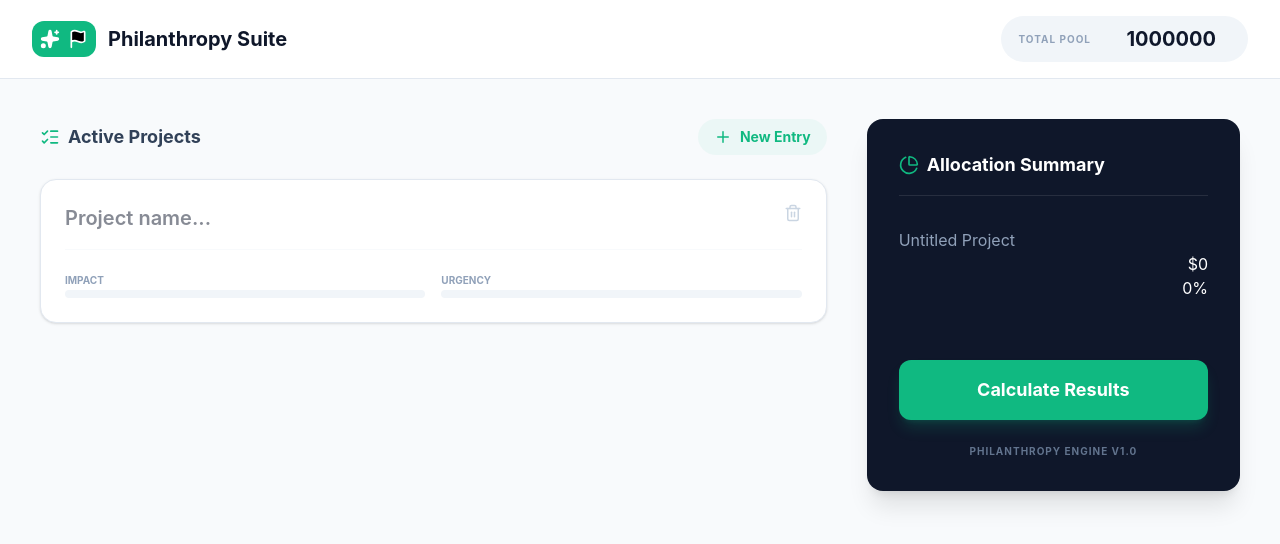
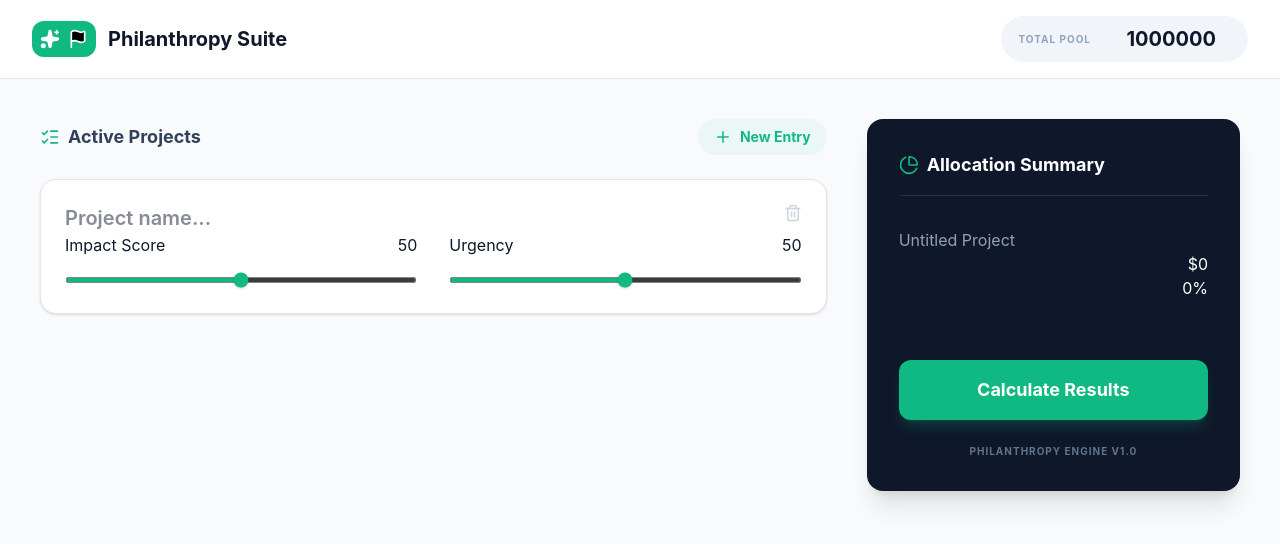
Before and after one commit to EccentricTom/philanthropy_suite, a React (Vite) app in the folder frontend/: page / in a window 1280 px wide. Both pictures are taken after a click on the button "New Entry". Shown: the top 544 px of the page. Built offline with nearby package versions, Linux system fonts and the light colour scheme.

Commit message:
Added functioning sliders and custom styling

```diff
--- a/frontend/src/App.tsx
+++ b/frontend/src/App.tsx
@@ -1,9 +1,9 @@
-import { useState } from 'react';
+//import { useState } from 'react';
 import { ListChecks, Plus, PieChart } from 'lucide-react';
 import { Header } from './components/Header';
 import { ProjectCard } from './components/ProjectCard';
 import { useProjectLogic } from './hooks/useProjectLogic.ts';
-import type { Project } from './types';
+//import type { Project } from './types';
 
 export default function App() {
   // --- STATE ---
--- a/frontend/src/components/ProjectCard.tsx
+++ b/frontend/src/components/ProjectCard.tsx
@@ -1,6 +1,7 @@
 // src/components/ProjectCard.tsx
 import { Trash2 } from 'lucide-react';
 import type { Project } from '../types'; // Import the type we created
+import { Slider } from './Slider';
 
 interface ProjectCardProps {
   project: Project;
@@ -26,16 +27,17 @@ export function ProjectCard({ project, onUpdate, onDelete }: ProjectCardProps) {
         </button>
       </div>
 
-      {/* Visual placeholder for the sliders we'll build next */}
-      <div className="mt-4 grid grid-cols-2 gap-4 border-t border-slate-50 pt-4">
-        <div className="space-y-1">
-          <label className="text-[10px] font-bold text-slate-400 uppercase">Impact</label>
-          <div className="h-2 bg-slate-100 rounded-full w-full"></div>
-        </div>
-        <div className="space-y-1">
-          <label className="text-[10px] font-bold text-slate-400 uppercase">Urgency</label>
-          <div className="h-2 bg-slate-100 rounded-full w-full"></div>
-        </div>
+      <div className="grid grid-cols-2 md:grid-cols-2 gap-8">
+        <Slider
+          label="Impact Score"
+          value={project.impact}
+          onChange={(val) => onUpdate(project.id, 'impact', val)}
+        />
+        <Slider
+          label="Urgency"
+          value={project.urgency}
+          onChange={(val) => onUpdate(project.id, 'urgency', val)}
+        />
       </div>
     </div>
   );
--- /dev/null
+++ b/frontend/src/components/Slider.tsx
@@ -0,0 +1,26 @@
+interface SliderProps {
+    label: string;
+    value: number;
+    onChange: (newValue: number) =>void;
+    min?: number;
+    max?: number;
+}
+
+export function Slider({ label, value, onChange, min = 0, max = 100}: SliderProps) {
+    return (
+        <div className="space-y-2">
+            <div className="flex justify-between items-center">
+                <label className="input-label-caps"> {label} </label>
+                <span className="metric-badge"> {value} </span>
+            </div>
+            <input
+            type="range"
+            min={min}
+            max={max}
+            onChange={(e) => onChange(Number(e.target.value))}
+            className="slider-track"
+            >
+            </input>
+        </div>
+    );
+}
--- a/frontend/src/index.css
+++ b/frontend/src/index.css
@@ -41,4 +41,14 @@
   .input-budget-wrapper {
     @apply flex items-center gap-3 bg-slate-100 px-4 py-2 rounded-full border border-transparent focus-within:border-brand-primary focus-within:bg-white;
   }
+
+  /* Ensure this is in your @layer components block in index.css */
+.slider-track {
+  @apply w-full h-1.5 bg-slate-100 rounded-lg cursor-pointer accent-brand-primary transition-all;
 }
+
+/* Optional: Make the "thumb" (the circle) look better in Chrome/Safari */
+.slider-track::-webkit-slider-thumb {
+  @apply appearance-none w-5 h-5 bg-white border-2 border-brand-primary rounded-full shadow-sm;
+}
+}
```
